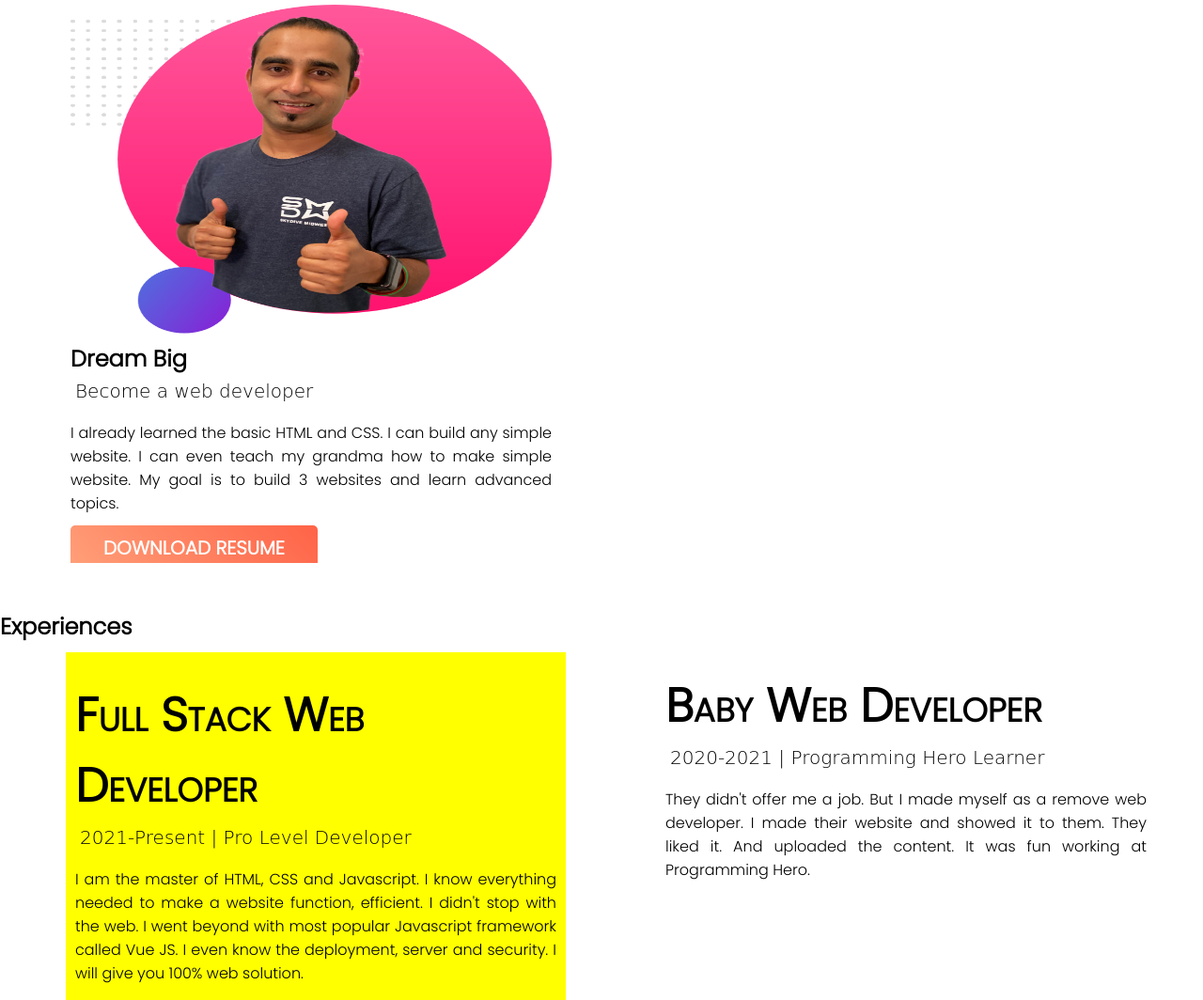
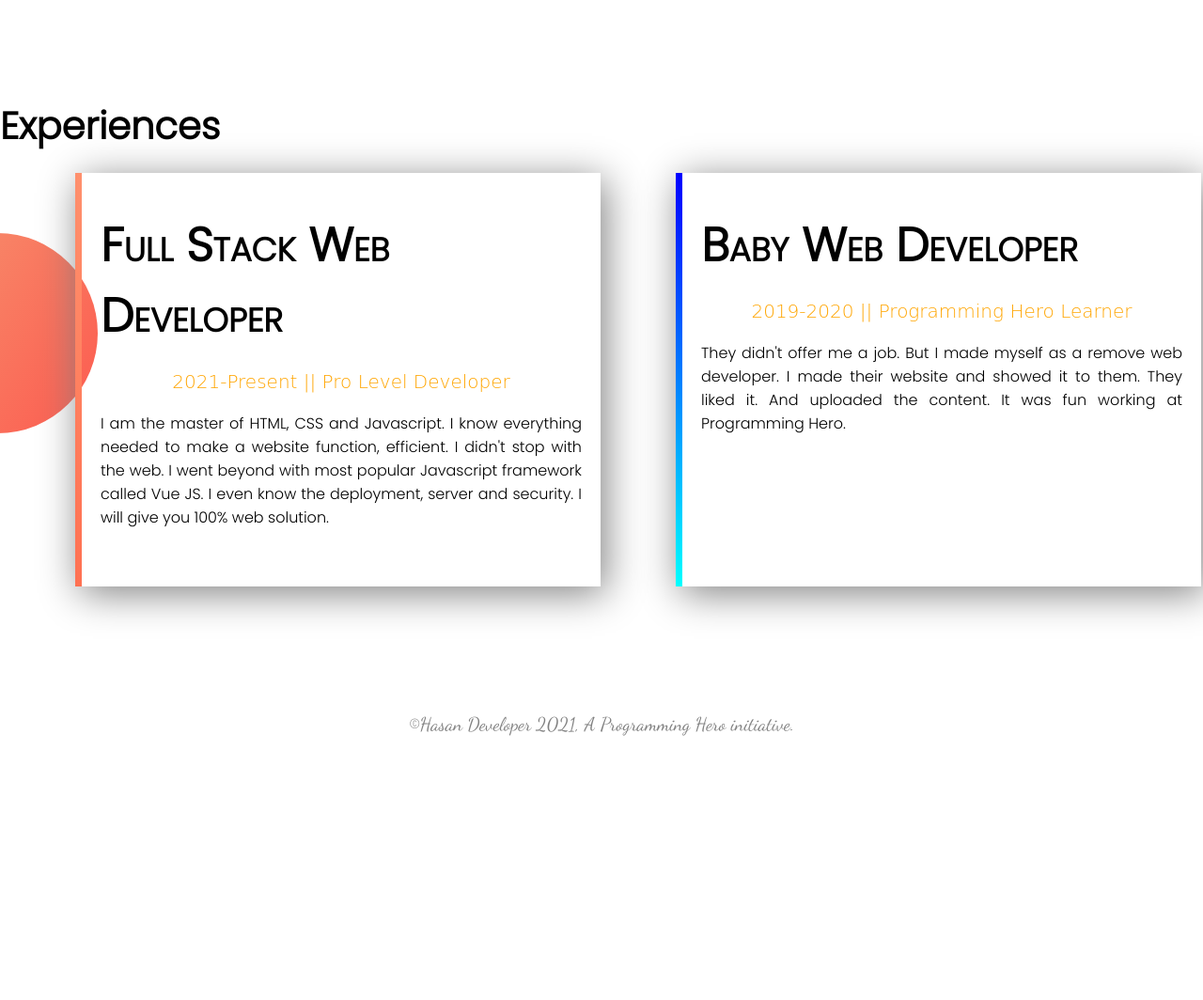
Before and after one commit to Hasan-star-creat/portfolio, a plain HTML site: page index.html in a window 1280 px wide. Shown: the part 946-2010 px from the top of the page at 94% size. After the commit the page ends 1736 px from the top, so only its background shows below. Drawn offline with Linux system fonts and the light colour scheme; a web font is replaced by a local one.

Commit message:
added a portfolio project

```diff
--- a/index.html
+++ b/index.html
@@ -10,24 +10,26 @@
 <body>
     <section id="sec" class="fix">
 
-        <div class="half-width">
-           <h1>WellCome To</h1>
+        <div class="half-width img_one">
+           <h1>WellCome To<sub class="sub">my<sub>personal</sub></sub></h1>
+
         <h1><span class="name_heighlite">"Hasan</span>  Website"</h1>
         <h3> I'm World Class Profesional Webdeveloper</h3>
-        <p><p>You might saw me jumping, climbing buildings, and stopping trains. But nobody pays me a dime for that work. That's why I am learning and mastering web development. I will not stop until I become the Web Development Hero.</p></p>
+        <p><p>I'm Hasan from Bangladesh.
+            I develop web applications, ecommerce , font end & back end web site that bring real value to your business. I have 5+ years of experience that has worked with clients ranging from local businesses to global brands and enterprises..</p></p>
         <a target="_blank" class="link_up" href="https://www.linkedin.com/in/hasan-ali-908abb200/">HIRE ME</a>
         </div>
-        <div class="half-width">
+        <div class="half-width img_one">
             <img src="img/jhankar.png" alt="">
 
         </div>
     </section>
 
        <section id="dream_sec" class="fix">
-           <div class="half-width">
+           <div class="half-width img_one">
             <img  src="img/jhankar2.png" alt="">
            </div>
-           <div class="half-width" id="dream">
+           <div class="half-width img_one">
               <h2>Dream Big</h2>
               <h3>Become a web developer</h3>
               <p>I already learned the basic HTML and CSS. I can build any simple website. I can even teach my grandma how to make simple website. My goal is to build 3 websites and learn advanced topics.</p><p></p>
@@ -37,19 +39,26 @@
     </section>
 
 
-    <section id="exparience">
+    <section id="exparience_area">
         <h2>Experiences</h2>
-        <div class="exp1">
+            <div class="half-width img_one" id="fullstack" >
+
                 <h1>Full Stack Web Developer</h1>
-           <h3>2021-Present | Pro Level Developer</h3>
+                <h3 class="name_heighlite position">2021-Present || Pro Level Developer</h3>
                 <p>I am the master of HTML, CSS and Javascript. I know everything needed to make a website function, efficient. I didn't stop with the web. I went beyond with most popular Javascript framework called Vue JS. I even know the deployment, server and security. I will give you 100% web solution.</p>
              </div>
-        <div class="exp2">
+
+             <div class="half-width  img_one" id="babydev">
                  <h1>Baby Web Developer</h1>
-            <h3>2020-2021 | Programming Hero Learner</h3>
+                 <h3 class="name_heighlite position">2019-2020 || Programming Hero Learner</h3>
                  <p>They didn't offer me a job. But I made myself as a remove web developer. I made their website and showed it to them. They liked it. And uploaded the content. It was fun working at Programming Hero.</p>
+
         </div>
+
         </section>
+
+
+          <footer> <p id="fotter"> &copy;Hasan Developer 2021, A Programming Hero initiative.</p></footer>
 
 
 
--- a/style.css
+++ b/style.css
@@ -1,10 +1,12 @@
 @import url('https://fonts.googleapis.com/css2?family=Pirata+One&display=swap');
+@import url('https://fonts.googleapis.com/css2?family=Dancing+Script&display=swap');
 *{padding: 0; margin: 0;}
 body{
     font-family: 'Poppins', sans-serif;
 }
-.fix{
-  overflow:hidden;
+section{
+height: 300px;
+padding-bottom:80px;
 }
 
  h1{
@@ -12,16 +14,23 @@ body{
     font-variant: small-caps;
     margin-top: 20px;
 }
+h2{
+    font-size: 40px;
+    margin-bottom: 20px;
+}
 h3{
     font-size:20px;
     font-weight: 200;
     margin-top: 20px;
     font-family: 'Pirata One', cursive;
 
-    margin: 5px;
 }
 .name_heighlite{
     color: orange;
+}
+.sub{
+    font-size: 40px;
+    font-family: 'Dancing Script', cursive;
 }
 p{
     text-align: justify;
@@ -30,10 +39,12 @@ p{
 }
 .half-width{
     width: 40%;
-     float: left;
-    margin-left: 70px;
-    margin-right: 50px;
-    padding:1px  5px ;
+    float: left;
+    margin-left: 2px;
+    padding:2px ;
+}
+.img_one{
+    margin-left: 80px;
 }
 img{
     height: 350px;
@@ -44,10 +55,9 @@ img{
 #sec{
     background-image: url("img/top-banner.png");
     background-repeat: no-repeat;
-}
-section{
 
 }
+
  .link_up{
     text-decoration: none;
     padding:10px 35px;
@@ -59,23 +69,65 @@ section{
 
 }
 #dream_sec{
-    margin-top: 200px;
+    margin-top: 50px;
+    background-image: url("img/dream-bg.png");
+    background-repeat: no-repeat;
+    background-position: right;
 }
+
 #exparience{
     margin-top: 50px;
 }
-.exp1{
-    float: left;
+#exparience_area{
+    background-image: url("img/exp-bg.png");
+    background-repeat: no-repeat;
+    background-position:left;
+    margin-bottom: 150px;
+
+}
+#fullstack{
+    border-left: 7px solid;
+    border-image: linear-gradient(180deg, #FF906D, #FF7152);
+    border-image-slice: 1;
+    box-shadow: 5px 7px 40px grey;
+
+    height: 400px;
+    padding: 20px;
     width: 40%;
-    margin-top: 10px;
-    margin-left: 70px;
-    padding: 10px;
-    background-color:yellow;
-    height: 350px;
+
+
 }
-.exp2{
+
+#babydev{
+    border-left: 7px solid;
+    border-image: linear-gradient(180deg, rgb(0 0 255), rgb(0 255 255));
+    border-image-slice: 1;
+    box-shadow: 5px 7px 40px grey;
+
+    height: 400px;
+
+    padding: 20px;
     width: 40%;
-    float: right;
-    margin-right: 50px;
-    padding: 10px;
+
 }
+#fotter{
+    font-family: 'Dancing Script', cursive;
+    text-align: center;
+    padding: 5px;
+    font-size: 20px;
+    color: gray;
+
+
+}
+#last_part{
+    margin-top: 100px;
+    height: 200px;
+}
+ section {
+        height: 400px;
+        padding-bottom: 100px;
+
+}
+.position{
+    text-align-last: center;
+}
```
Also changed, not shown: 1 other file. Lines whose indentation alone changed are shown as unchanged.
